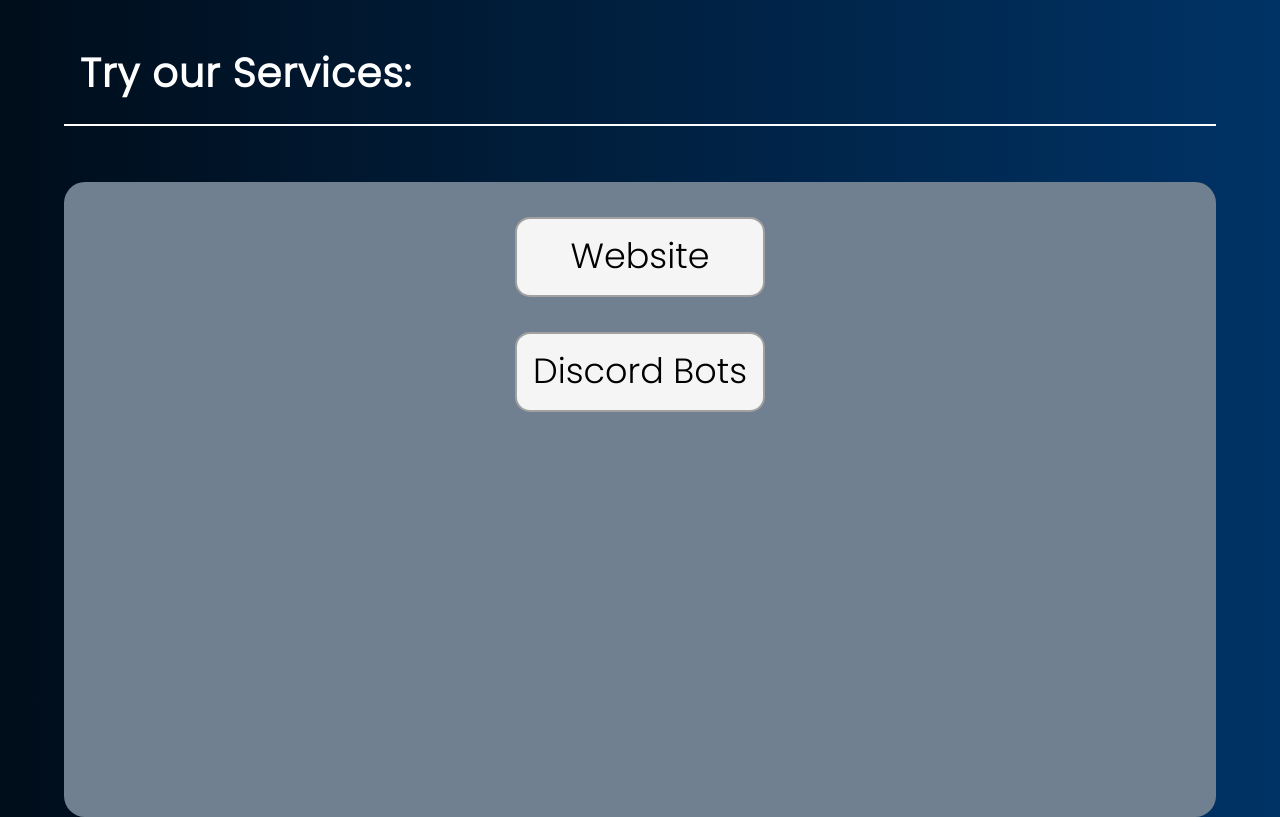
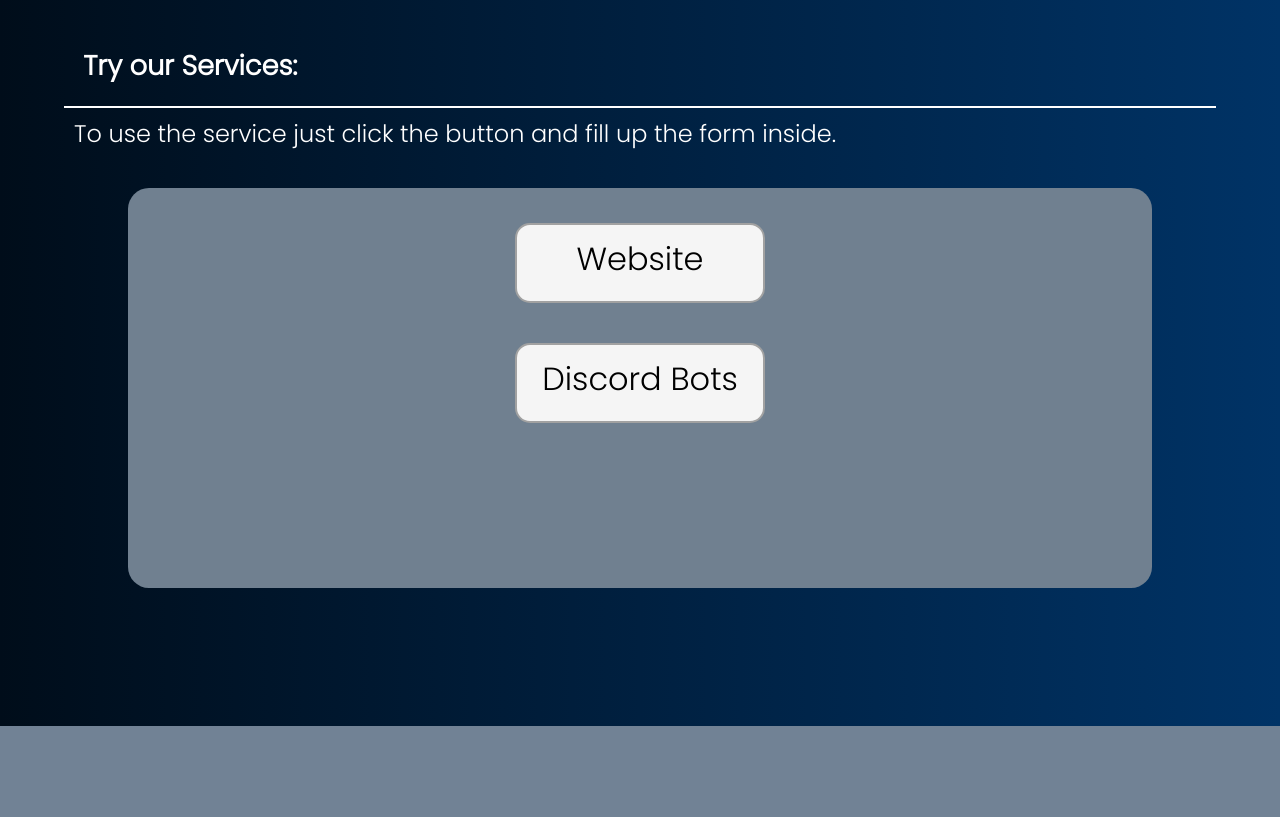
Before and after one commit to YameTechs/website, a Flask app: page /services/ in a window 1280 px wide; the page is wider, and only the part inside the window is pictured. Shown: the part 74-891 px from the top of that part. After the commit the page ends 800 px from the top of that part, so only its background shows below. Run offline with Flask 2, Linux system fonts and the light colour scheme; data that the repository does not hold is empty; parts of the project's set-up code (start-up, migrations or seed data) failed here and were passed over; some libraries are stand-ins or nearby versions.

Commit message:
Merge remote-tracking branch 'upstream/main'

```diff
--- a/src/static/css/services.css
+++ b/src/static/css/services.css
@@ -1,18 +1,3 @@
-.zeTexts {
-  position: relative;
-  left: 80px;
-  top: 43px;
-  letter-spacing: 1px;
-  display: flex;
-  flex-direction: column;
-  color: white;
-  font-size: 20px;
-  margin: auto;
-}
-.zeTexts h1 {
-  text-align: left;
-}
-
 /* Unauthenticated */
 .notLoggedIn {
   font-size: 23px;
@@ -25,6 +10,17 @@
   display: none;
 }
 
+.zetext {
+  display: flex;
+  position: relative;
+  top: 45px;
+  font-size: 1.7rem;
+  color: white;
+  margin: auto;
+  width: 87%;
+  cursor: pointer;
+}
+
 /*White line seperator or something*/
 .whiteLine {
   display: flex;
@@ -35,32 +31,42 @@
   margin: auto;
   top: 64px;
 }
+.whiteLine p {
+  display: flex;
+  color: white;
+  font-size: 1.5rem;
+
+  margin: 10px 10px 10px 10px;
+}
 
 /* service buttons */
 .btns {
   display: flex;
   flex-direction: column;
-  width: 90%;
-  height: 635px;
+  width: 80vw;
+  height: 50vh;
   position: relative;
-  top: 120px;
+  top: 18vh;
   border-radius: 21px;
   background-color: slategrey;
   margin: auto;
-
   align-items: center;
 }
 
 .website-btn {
+  text-decoration: none;
+  width: 50%;
+  height: 30%;
   display: flex;
   text-align: center;
   justify-content: center;
 }
 
-.website-btn p {
+.website-btn a {
+  text-decoration: none;
   position: relative;
   color: rgb(0, 0, 0);
-  font-size: 35px;
+  font-size: 2rem;
   padding: 10px 10px 10px 10px;
   width: 250px;
   height: 80px;
@@ -69,7 +75,7 @@
   border-radius: 15px;
   background-color: whitesmoke;
 }
-.website-btn p:hover {
+.website-btn a:hover {
   background-image: url("../img/backgrounds/website-img.jpg");
   background-size: 247px;
   background-repeat: no-repeat;
@@ -83,16 +89,19 @@
 }
 
 .dcbots-btn {
+  width: 50%;
+  height: 30%;
   display: flex;
   text-align: center;
   justify-content: center;
 }
 
-.dcbots-btn p {
+.dcbots-btn a {
+  text-decoration: none;
   position: relative;
   background-color: whitesmoke;
   color: rgb(0, 0, 0);
-  font-size: 35px;
+  font-size: 2rem;
   padding: 10px 10px 10px 10px;
   width: 250px;
   height: 80px;
@@ -114,51 +123,77 @@
   transition: 0.2s ease-out;
 }
 
-/* The Forms */
-.theModal {
+/*Outside Layer*/
+.outside-layer {
+  z-index: 10;
+  display: flex;
+  position: absolute;
+  top: 0;
+  transform: scale(0);
+  background-color: rgba(0, 0, 0, 0.7);
   width: 100%;
   height: 100%;
-  background-color: rgba(0, 0, 0, 0.7);
+}
+
+.outside-layer.overlay {
+  transform: scale(1);
+  transition: ease-in-out;
+}
+
+/* The Forms */
+
+.theModal {
+  z-index: 1000;
   display: flex;
+  width: 80%;
+  height: 70%;
   justify-content: center;
   position: absolute;
-  top: 0;
+  top: 20%;
+  left: 10%;
+  transform: scale(0);
   align-items: center;
-  display: none;
-}
-.modalContent {
-  width: 1225px;
-  height: 700px;
-  background-color: rgb(160, 160, 160);
-  border-radius: 6px;
-  align-items: center;
-  position: relative;
-  top: 107px;
 }
 
-.xbtn {
-  transform: rotate(45deg);
-  font-size: 45px;
-  position: absolute;
-  top: -16px;
-  right: 6px;
-  cursor: pointer;
+.theModal.active {
+  display: flex;
+  transform: scale(1);
 }
 
-.form-container {
-  position: relative;
-  top: 0px;
-  margin: 34px;
-  font-size: 17px;
+.modalContent {
+  position: fixed;
+  top: 50%;
+  left: 50%;
+  transform: translate(-50%, -50%);
+  background-color: rgb(189, 189, 189);
+  border-radius: 6px;
+  border: 3px solid rgb(5, 21, 168);
+  width: 85%;
+  height: 80%;
+  display: flex;
 }
-.desc-form {
-  position: relative;
-  background-color: white;
-  margin: 0px;
-  padding: 20px;
-  border-radius: 15px;
-  height: 100px;
-  width: 100px;
+.modalContent .header {
+  height: fit-content;
+  padding: 10px 15px;
+  display: flex;
+  justify-content: space-between;
+  align-items: center;
+}
+.modalContent .header .title {
+  font-size: 30px;
+  font-weight: bold;
+}
+.modalContent .header .xbtn {
+  color: black;
+  text-decoration: none;
+  position: absolute;
+  right: 10px;
+  top: -2px;
+  cursor: pointer;
+  font-size: 45px;
+  background: none;
+  outline: none;
+  border: none;
 }
 
 footer {
@@ -168,3 +203,23 @@ footer {
   font-size: 30px;
   bottom: 0px;
 }
+
+@media (max-width: 560px) {
+  .dcbots-btn a {
+    font-size: 1.5rem;
+    margin: auto;
+    padding: auto;
+  }
+  .modalContent {
+    top: 57%;
+  }
+
+  .modalContent .header .title {
+    max-height: 60%;
+    font-size: 25px;
+  }
+  .modalContent .header .xbtn {
+    font-size: 45px;
+    top: -5px;
+  }
+}
--- a/src/static/js/web-create-form.js
+++ b/src/static/js/web-create-form.js
@@ -0,0 +1,34 @@
+//the classes or id from services html
+
+//the Overlay background layer
+const overlay = document.getElementsByClassName("outside-layer")[0];
+
+// the pop up/modal
+const modalOpen = document.getElementsByClassName("theModal")[0];
+
+//website button option
+const websiteButton = document.getElementById("web-button");
+
+//discord button
+//const
+
+//The close button
+const closeModal = document.getElementById("close");
+
+// Function for when clicking the button it will show the form
+websiteButton.addEventListener("click", () => {
+  overlay.classList.toggle("overlay");
+  modalOpen.classList.toggle("active");
+});
+
+//x button when pressed
+closeModal.addEventListener("click", () => {
+  overlay.classList.toggle("overlay");
+  modalOpen.classList.remove("active");
+});
+
+//when clicked outside it also closes
+overlay.addEventListener("click", () => {
+  overlay.classList.toggle("overlay");
+  modalOpen.classList.remove("active");
+});
--- a/src/templates/services.html
+++ b/src/templates/services.html
@@ -2,42 +2,45 @@
 
 {% block head %}
   <link rel="stylesheet" href="{{url_for('static', filename="css/services.css")}}"/>
+  <script src="{{ url_for('static', filename='js/web-create-form.js') }}" defer></script>
 {% endblock head %}
 {% block content %}
 
+<h1 class="zetext">Try our Services:</h1>
 
-<div class = 'zeTexts'>
-  <h1>Try our Services:</h1>
+<div class="whiteLine">
+  <p>To use the service just click the button and fill up the form inside.</p>
 </div>
 
-<div class="whiteLine"></div>
+
 
 <div class='btns'>
   <div class="website-btn">
-    <p>Website</p>
+    <a href="#" id="web-button">Website</a>
   </div>
 
   <div class="dcbots-btn">
-    <p>Discord Bots</p>
+    <a href="#">Discord Bots</a>
   </div>
 
 </div>
 
-<div class="theModal">
+<div class='outside-layer'></div>
+
+<div class="theModal" id="web-form">
     <div class="modalContent">
-      <div class="xbtn">+</div>
-      <div class="form-container">
-        <h1>Tell us about your Website:</h1>
-        <form action="" method="POST"></form>
-          <div class="desc-form">
-
-          </div>
+      <div class="header">
+        <div class="title"> Tell us about your Website</div>
+        <a href='#' class="xbtn" id="close">&times;</a>
       </div>
 
-      </form>
+      <div class="desc-form">
 
+      </div>
     </div>
 </div>
+
+
 
 
 
```
